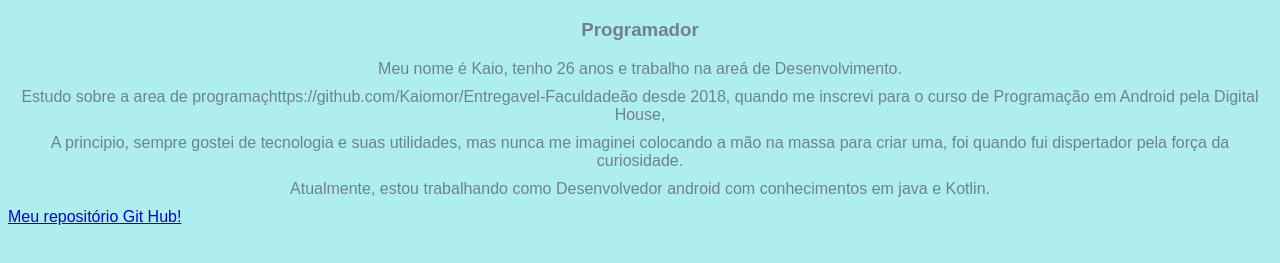
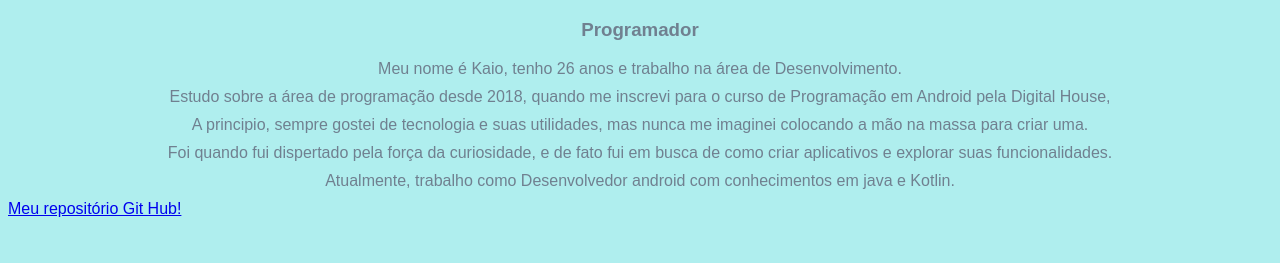
Before and after one commit to Kaiomor/Entregavel-Faculdade, a plain HTML site: page index.html in a window 1280 px wide. Shown: the part 61-324 px from the top of the page. Drawn offline with Linux system fonts and the light colour scheme.

Commit message:
Atualização

```diff
--- a/index.html
+++ b/index.html
@@ -20,10 +20,11 @@
     <h1 style="text-align:center;">Kaio Moreira</h1>
     <h3 style="text-align:center;">Programador</h3>
 
-     <P style="text-align:center;">Meu nome é Kaio, tenho 26 anos e trabalho na areá de Desenvolvimento.</P>
-     <p style="text-align:center">Estudo sobre a area de programaçhttps://github.com/Kaiomor/Entregavel-Faculdadeão desde 2018, quando me inscrevi para o curso de Programação em Android pela Digital House,</p>
-     <p style="text-align:center">A principio, sempre gostei de tecnologia e suas utilidades, mas nunca me imaginei colocando a mão na massa para criar uma, foi quando fui dispertador pela força da curiosidade.</p>
-     <p style="text-align:center"> Atualmente, estou trabalhando como Desenvolvedor android com conhecimentos em java e Kotlin.</p>
+     <P style="text-align:center;">Meu nome é Kaio, tenho 26 anos e trabalho na área de Desenvolvimento.</P>
+     <p style="text-align:center">Estudo sobre a área de programação desde 2018, quando me inscrevi para o curso de Programação em Android pela Digital House,</p>
+     <p style="text-align:center">A principio, sempre gostei de tecnologia e suas utilidades, mas nunca me imaginei colocando a mão na massa para criar uma.
+     <p style="text-align:center"> Foi quando fui dispertado pela força da curiosidade, e de fato fui em busca de como criar aplicativos e explorar suas funcionalidades.</p>
+     <p style="text-align:center"> Atualmente, trabalho como Desenvolvedor android com conhecimentos em java e Kotlin.</p>
       <a href ="https://github.com/Kaiomor" target="_blank"> Meu repositório Git Hub!</a>
 
     </body>
```
